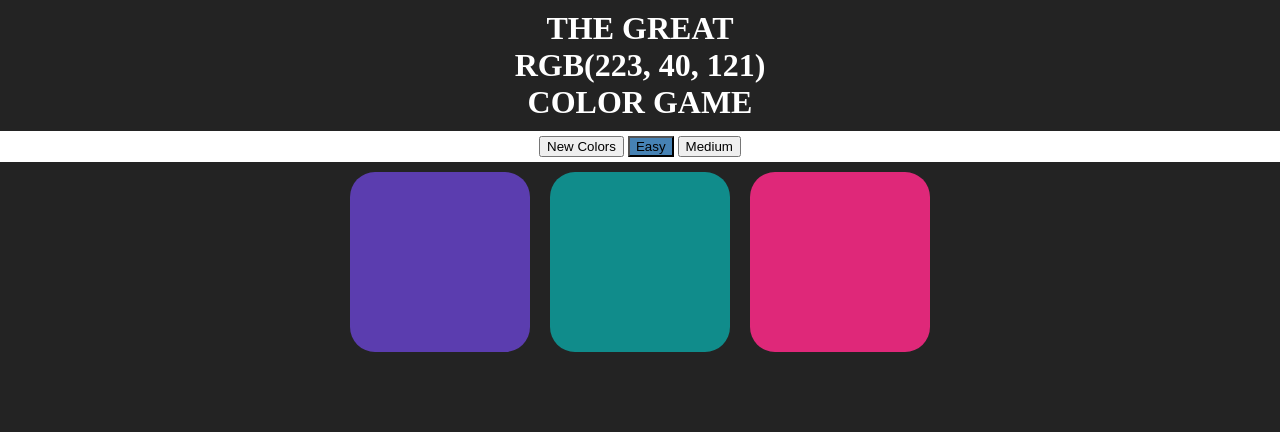
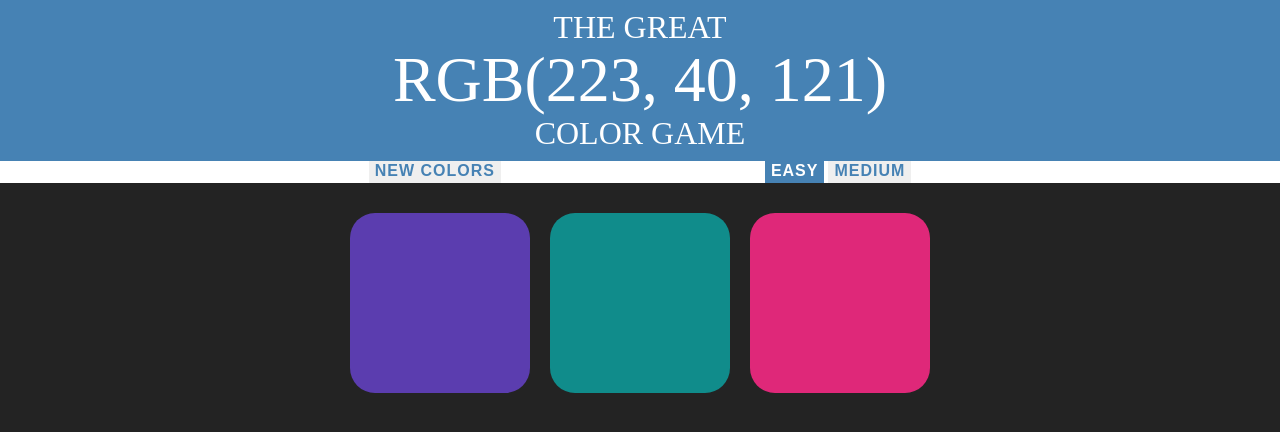
Before and after one commit to ishtahir/Color-Guessing-Game, a plain HTML site: page rgbgame.html in a window 1280 px wide. Drawn offline with Linux system fonts and the light colour scheme.

Commit message:
Redid the h1/added transitions/fixed stripe/added fonts

```diff
--- a/rgbgame.css
+++ b/rgbgame.css
@@ -2,32 +2,62 @@ body {
     background-color: #232323;
     margin: 0;
     padding: 0;
+    font-family: 'Montserrat', 'Avenir';
 }
 
 h1 {
     color: white;
+    background-color: steelblue;
     text-align: center;
     text-transform: uppercase;
     margin: 0;
     padding: 10px;
+    font-weight: normal;
+    line-height: 1.1;
+    padding: 10px 0;
 }
 
 .color-display {
     display: block;
+    font-size: 200%;
 }
 
 .stripe {
     background-color: #fff;
     text-align: center;
-    padding: 5px;
 }
 
 .selected {
     background-color: steelblue;
+    color: white;
+}
+
+button {
+    border: none;
+    background-color: none;
+    text-transform: uppercase;
+    height: 100%;
+    font-weight: 700;
+    color: steelblue;
+    letter-spacing: 1px;
+    font-size: inherit;
+    padding-bottom: 3px;
+    outline: none;
+    transition: all .3s;
+}
+
+button:hover {
+    color: white;
+    background-color: steelblue;
+}
+
+.message-status {
+    display: inline-block;
+    width: 20%;
 }
 
 .container {
-    margin: 0 auto;
+    margin: 20px auto;
     max-width: 600px;
 }
 
@@ -38,4 +68,5 @@ h1 {
     float: left;
     margin: 1.66%;
     border-radius: 25px;
+    transition: all .3s;
 }
```
